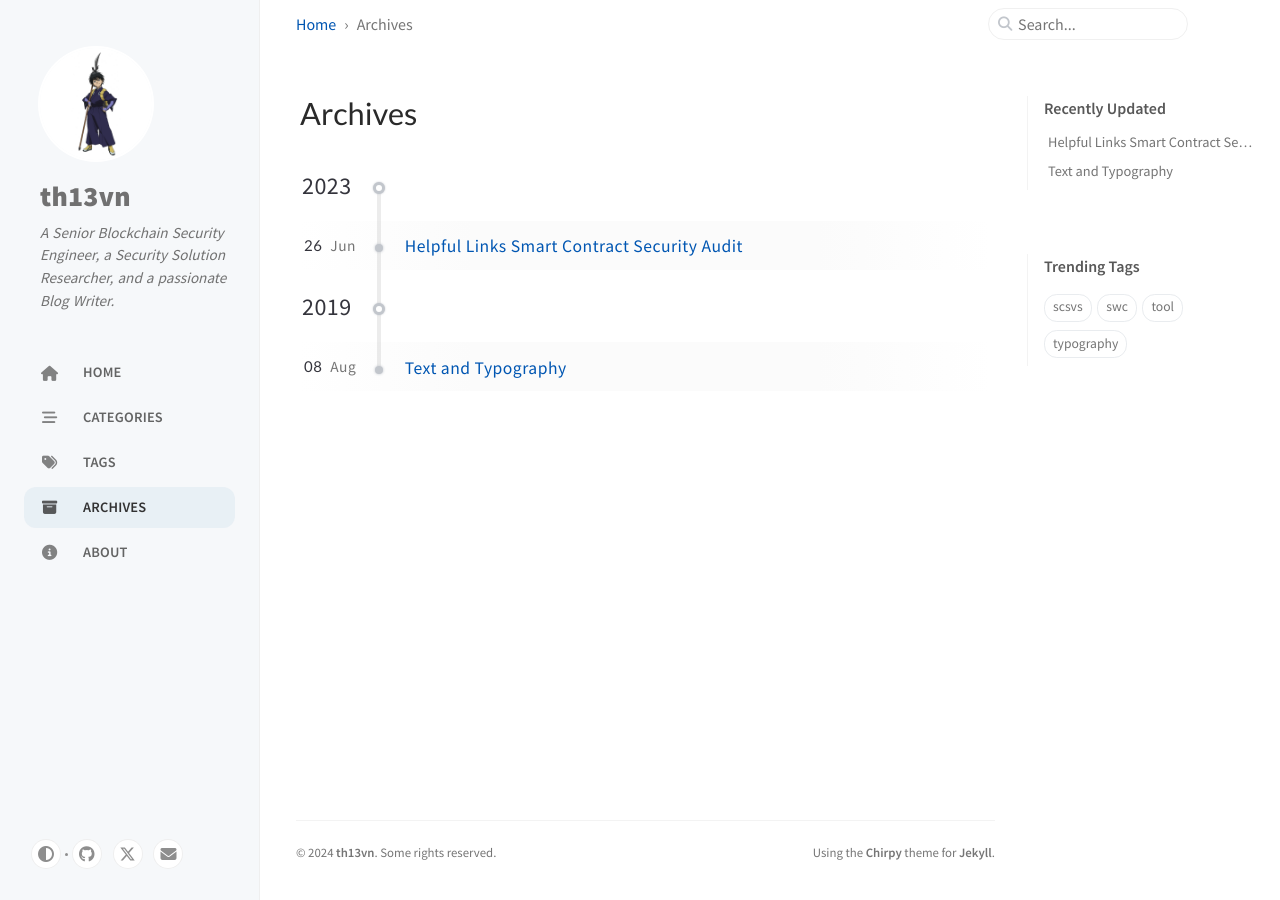
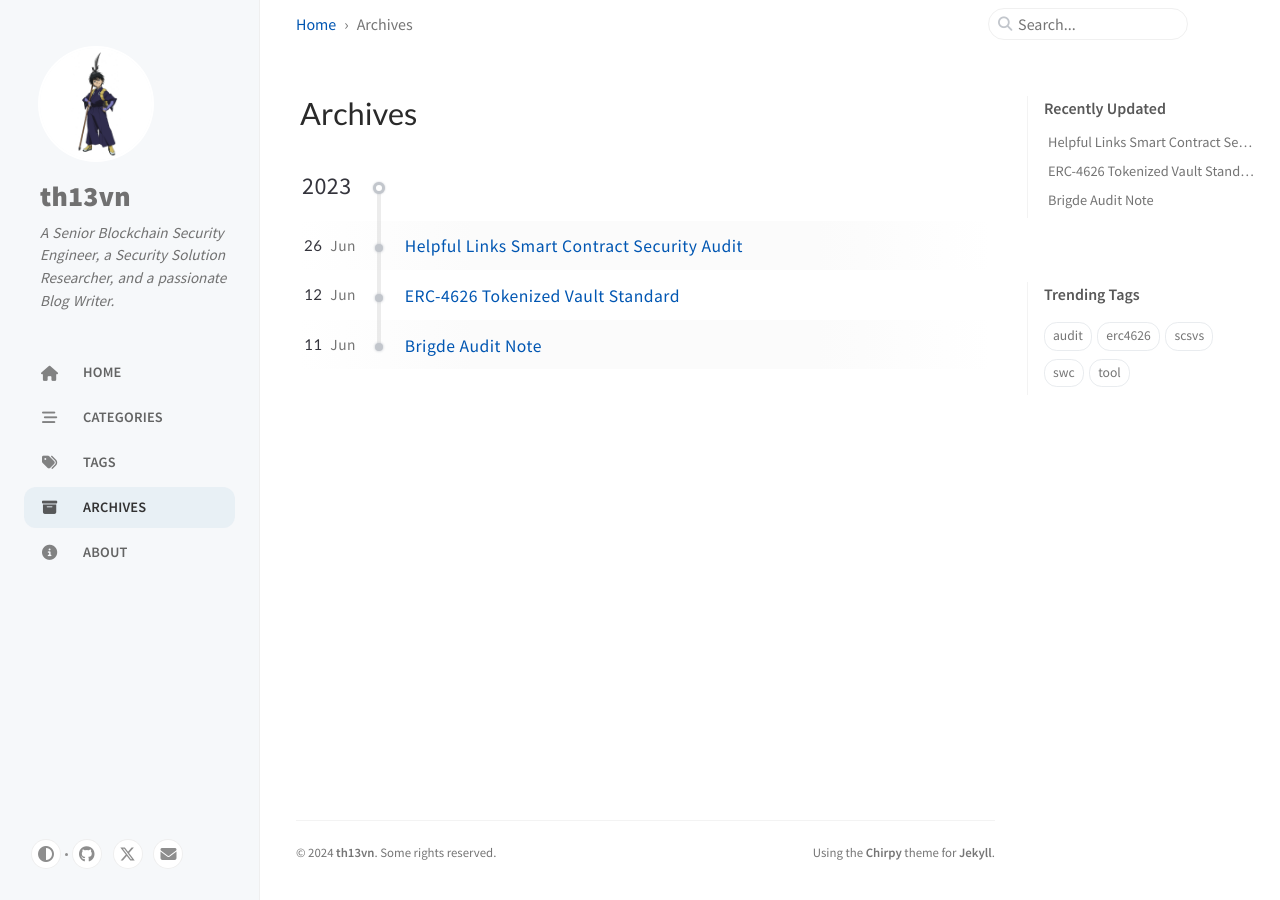
Before and after one commit to th13vn/th13vn.github.io, a Jekyll site: the page built from _tabs/archives.md, in a window 1280 px wide. Built offline with Jekyll 4.4.1, drawn with Linux system fonts in a browser that asks for light colours; cached includes are drawn as plain includes; comment, search, counter and statistics services are not loaded; part of the change alters nothing that is shown.

```diff
--- a/_posts/2023-06-12-bridge-audit-note.md
+++ b/_posts/2023-06-12-bridge-audit-note.md
@@ -1,13 +1,10 @@
 ---
-title: Text and Typography
-description: Examples of text, typography, math equations, diagrams, flowcharts, pictures, videos, and more.
+title: Brigde Audit Note
+description: Key security considerations for bridge smart contracts and backend systems, including proper nonce management, multi-chain validation, event listener accuracy, and robust block confirmation practices.
 author: cotes
-date: 2019-08-08 11:33:00 +0800
-categories: [Blogging, Demo]
-tags: [typography]
-pin: true
-math: true
-mermaid: true
+date: 2023-06-12 00:00:00 +0700
+categories: [AuditNote]
+tags: [audit]
 image:
   path: https://github-production-user-asset-6210df.s3.amazonaws.com/47786126/245072437-9b171709-e063-4996-9432-a8953ccde2ce.png
   alt: Responsive rendering of Chirpy theme on multiple devices.
--- /dev/null
+++ b/_posts/2023-06-13-erc-4626-tokenized-vault-standard.md
@@ -0,0 +1,83 @@
+---
+title: ERC-4626 Tokenized Vault Standard
+description: Security considerations for ERC-4626 Vaults include consistent view functions, managing slippage, and cautious custom implementations.
+author: th13vn
+date: 2023-06-13 00:00:00 +0700
+categories: [AuditNote]
+tags: [erc4626, audit]
+---
+
+# Table of contents
+
+- [Table of contents](#table-of-contents)
+- [General](#general)
+  - [Basic Concept](#basic-concept)
+  - [Functions](#functions)
+    - [View](#view)
+    - [Mutable state](#mutable-state)
+  - [Best practice](#best-practice)
+- [Security Considerations](#security-considerations)
+  - [View functions are inconsistent lead to miscalculate amount shares/assets](#view-functions-are-inconsistent-lead-to-miscalculate-amount-sharesassets)
+  - [Slippage on deposit/withdrawal](#slippage-on-depositwithdrawal)
+  - [Be careful with all of CREATIVITY IMPLEMENTATION](#be-careful-with-all-of-creativity-implementation)
+  - [Helpful link](#helpful-link)
+
+# General
+
+## Basic Concept
+
+The ERC-4626, also known as tokenized Vault, is an implementation of an ERC-20 token representing shares. The Vault holds a single asset as the underlying ERC-20 token.
+
+The ERC-4626 Vault provides basic functionality for depositing and withdrawing tokens and viewing balances.
+
+- `share`: The token of the Vault. Has a ratio of underlying assets exchanged on mint/deposit/withdraw/redeem (as defined by the Vault).
+- `asset`: The underlying token managed by the Vault. Has units defined by the corresponding EIP-20 contract.
+- `fee` (optional): Amount token of asset or share charged to the user by the Vault.
+- `slippage` (should have): Any difference between advertised share price and economic realities of deposit to or withdrawal from the Vault, which is not accounted by fees.
+
+## Functions
+
+### View
+
+- `convertToShares`, `previewDeposit`: Have same functionality that calculate amount of shares when deposit amount of assets.
+- `previewMint`: Give amount of shares and output is amount of assets needed deposit.
+- `convertToAssets`, `previewRedeem`: Have same functionality that calculate amount of assets when deposit amount of shares.
+- `previewWithdraw`:  Give amount of withdrawal assets and output is amount of share needed.
+
+### Mutable state
+
+- `deposit`, `mint`: Deposit asset and receive share.
+- `withdraw`, `redeem`: Withdraw asset and burn share.
+
+## Best practice
+
+- All ERC-4626 tokenized Vaults MUST implement EIP-20 to represent shares.
+- All ERC-4626  tokenized Vaults MUST implement EIP-20’s optional metadata extensions.
+- The name and symbol functions SHOULD reflect the underlying token’s name and symbol in some way.
+- MAY revert on calls to `transfer` or `transferFrom` when a Vault is to be non-transferrable.
+- EIP-4626 tokenized Vaults MAY implement [ERC-2612](https://eips.ethereum.org/EIPS/eip-2612) to improve the UX of approving shares on various integrations.
+
+#  Security Considerations
+
+Most security issues arise when the ratio of asset to share is greater than 1.
+
+## View functions are inconsistent lead to miscalculate amount shares/assets
+
+Check the ratio and conversion formulas.
+
+Ensure proper rounding, accounting for decimals, consistent calculations,...
+
+## Slippage on deposit/withdrawal
+
+Check the minimum reception amount of shares/assets when depositing or withdrawing.
+
+## Be careful with all of CREATIVITY IMPLEMENTATION
+
+Avoid incorrect overriding of functions.
+
+Ensure consistency in function overrides.
+
+## Helpful link
+- https://www.arbitraryexecution.com/blog/shared-vulnerabilities-between-erc-4626-vaults-and-vault-like-contracts-deep-dive-part-1
+- https://www.arbitraryexecution.com/blog/shared-vulnerabilities-between-erc-4626-vaults-and-vault-like-contracts-deep-dive-part-2
+- https://www.arbitraryexecution.com/blog/shared-vulnerabilities-between-erc-4626-vaults-and-vault-like-contracts-deep-dive-part-3
```
